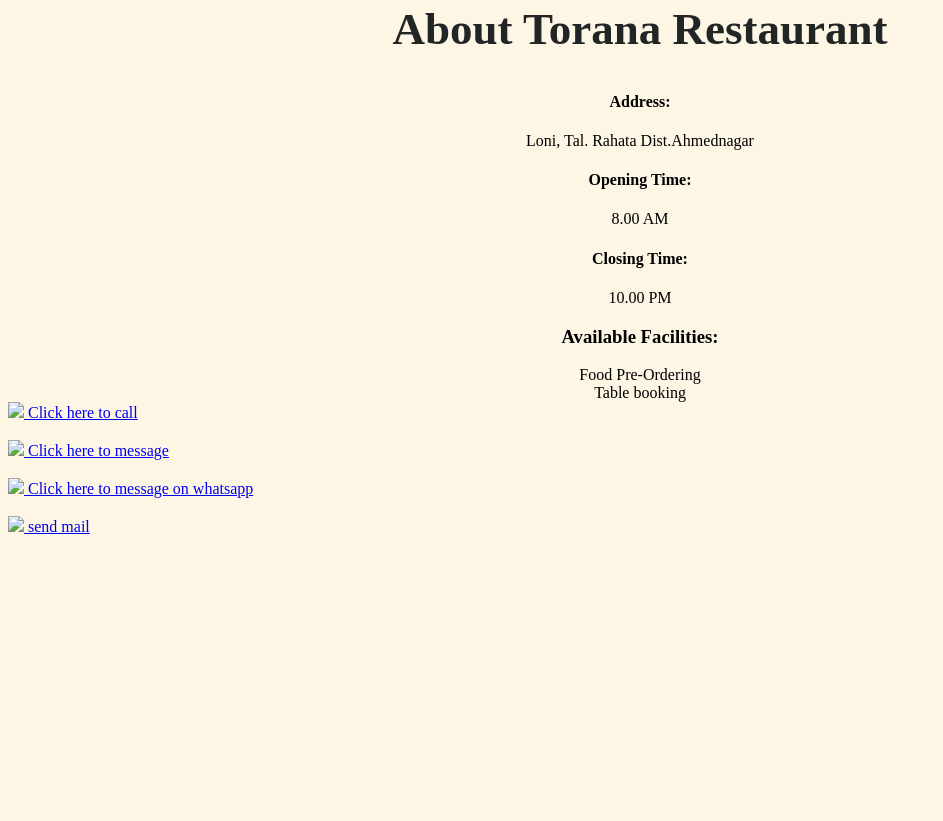
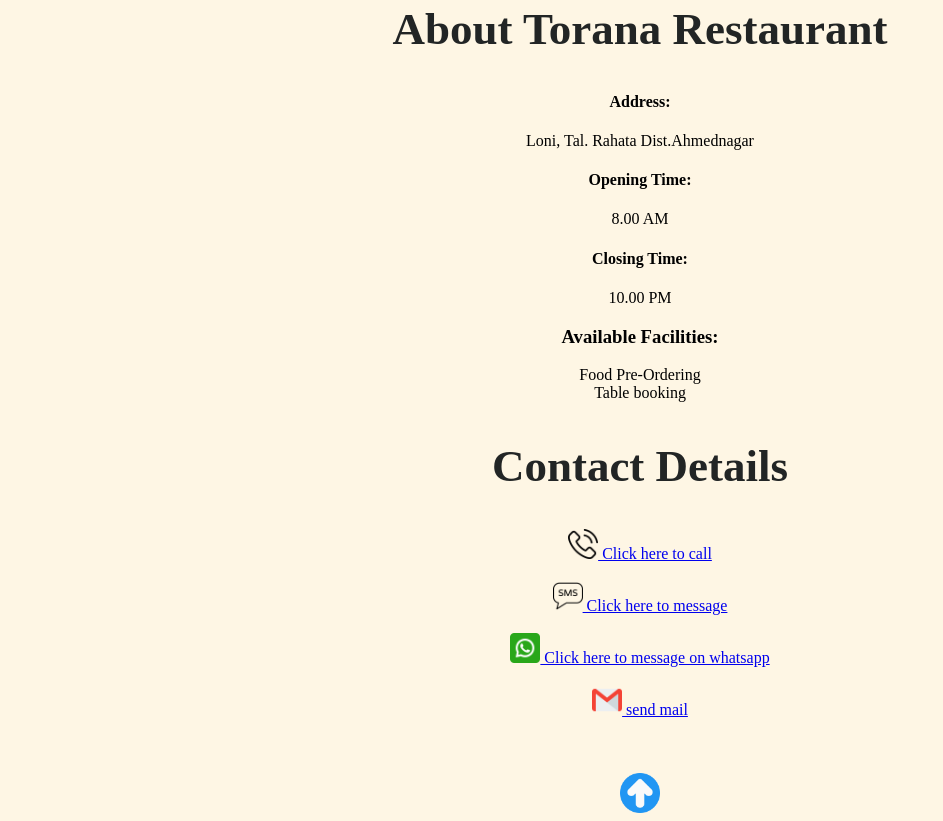
Before and after one commit to GitanjaliSase/Assignment-22, a plain HTML site: page index.html in a window 1280 px wide. Shown: the part 750-1571 px from the top of the page, without its empty margins (0-943 px from the left). Before the commit the page ends 1294 px from the top, so only its background shows below. Drawn offline with Linux system fonts and the light colour scheme.

Commit message:
contact details add

```diff
--- a/index.html
+++ b/index.html
@@ -55,9 +55,18 @@
       #About{
         text-align: center;
       }
+      #Contact{
+        text-align: center;
+      }
       h2{
         font-size: 45px;
         color:#222525
+      }
+      .arrow{
+        height:40px;
+        width:40px;
+        display: block;
+        margin: auto;
       }
     </style>
 </head>
@@ -66,7 +75,7 @@
 <div class="navbar">
    <button class="btn"> <a href="index.html">Home</a></button>&nbsp;&nbsp;&nbsp;
    <button class="btn"> <a href="#About">About</a></button>&nbsp;&nbsp;&nbsp;
-   <button class="btn"> <a href="Contact">Contact</a></button>&nbsp;&nbsp;
+   <button class="btn"> <a href="#Contact">Contact</a></button>&nbsp;&nbsp;
    <button class="btn"> <a href="./Pages/menu.html">Menu</a></button>&nbsp;&nbsp;
 </div>
 
@@ -94,9 +103,15 @@
     Table booking
    </div>
 
-   <a href="tel:+91826508400"><img src="phone-call.png" height="30px"> Click here to call </a><br><br>
-        <a href="tel:+91826508400"><img src="sms.png" height="30px"> Click here to message </a><br><br>
-        <a href="tel:+918265080400"><img src="whatsapp.png" height="30px"> Click here to message on whatsapp</a><br><br>
-        <a href="mailto:sasegitanjali@gmail.com"><img src="gmail.png" height="30px"> send mail</a>
+   <div id="Contact">
+    <h2>Contact Details</h2>
+   <a href="tel:+91826508400"><img src="./images/phone-call.png" height="30px"> Click here to call </a><br><br>
+        <a href="tel:+91826508400"><img src="./images/sms.png" height="30px"> Click here to message </a><br><br>
+        <a href="tel:+918265080400"><img src="./images/whatsapp.png" height="30px"> Click here to message on whatsapp</a><br><br>
+        <a href="mailto:sasegitanjali@gmail.com"><img src="./images/gmail.png" height="30px"> send mail</a>
+    </div>
+
+    <br><br><br>
+   <a href="index.html"><img src="./images/arrow.png"  class="arrow"></a>
 </body>
 </html>
```
